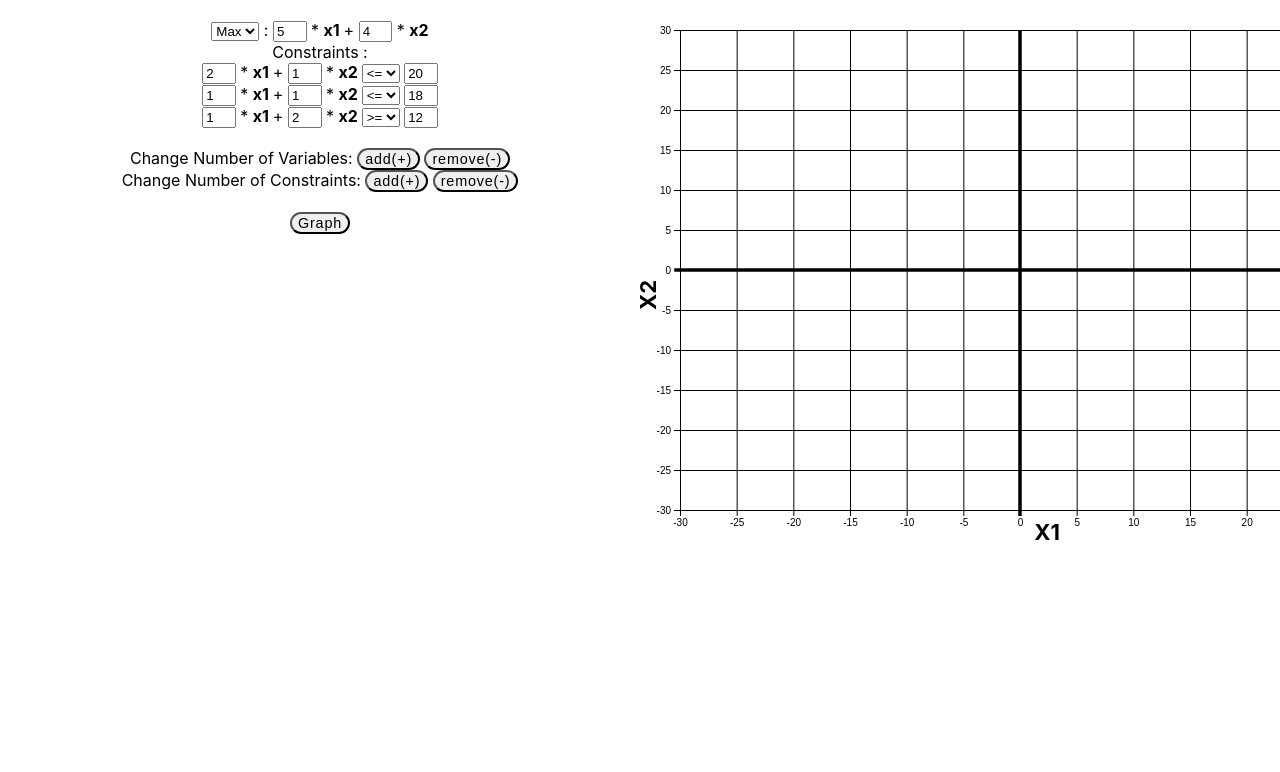
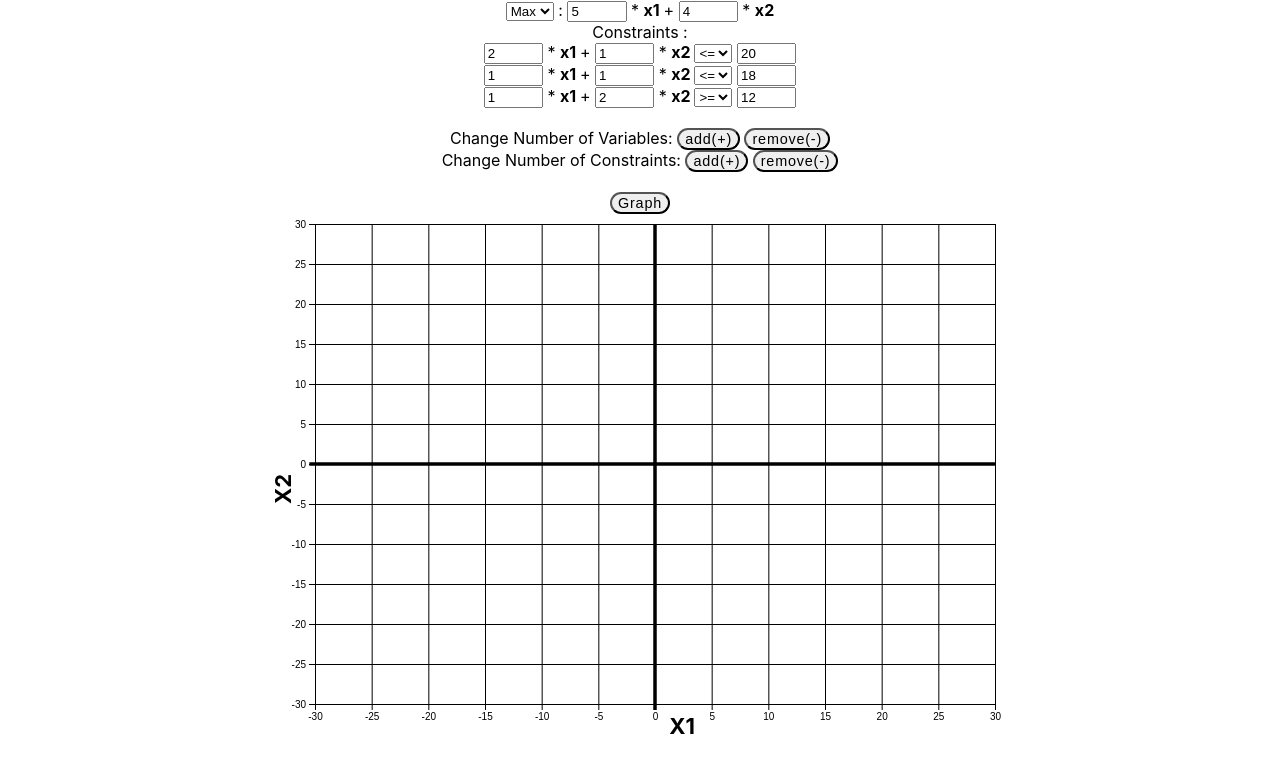
Before and after one commit to samkim130/SimplexVisualizer, a React (Create React App) app: page / in a window 1280 px wide. Shown: the top 772 px of the page. Built offline with nearby package versions, Linux system fonts and the light colour scheme.

Commit message:
css related updates

```diff
--- a/src/InputInformation/EquationInput.jsx
+++ b/src/InputInformation/EquationInput.jsx
@@ -356,7 +356,7 @@ export default class EquationInput extends Component {
 
     return (
       <div className="simplex">
-        <div className="split left">
+        <div className="top">
           <div className="objective-function">
             <select
               name="optimization"
@@ -428,7 +428,7 @@ export default class EquationInput extends Component {
             </button>
           )}
         </div>
-        <div className="split right">
+        <div className="bottom">
           {graphInfo.graphReady ? (
             modelValid && graphInfo.solutionExists ? (
               <D3Component
```
